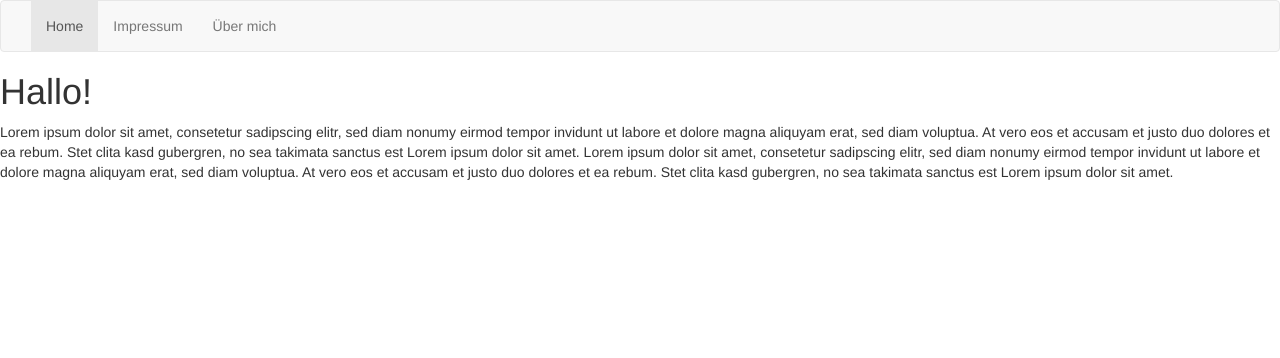
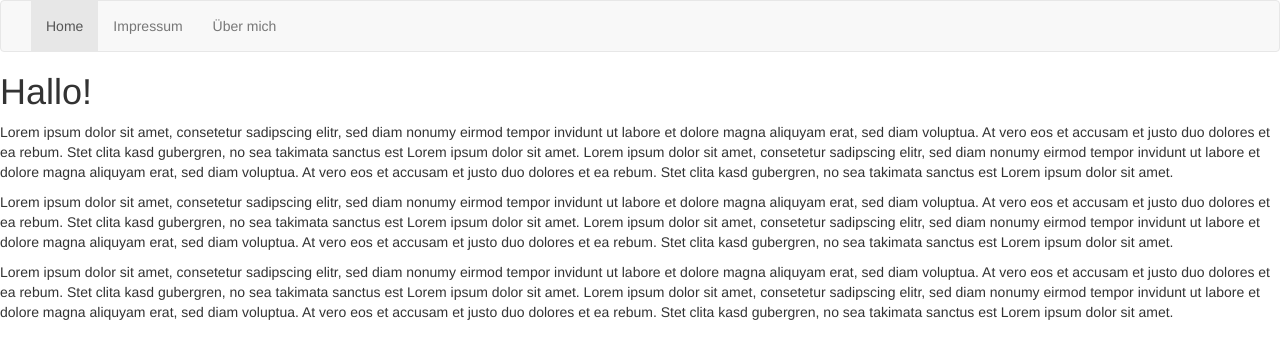
Before and after one commit to seschreier/meineWebseite-1, a plain HTML site: page index.html in a window 1280 px wide. Drawn offline with nearby package versions, Linux system fonts and the light colour scheme.

Commit message:
Verdreifachung des Lorem-Ipsum-Textes

```diff
--- a/index.html
+++ b/index.html
@@ -24,6 +24,12 @@
 		<p>
 			Lorem ipsum dolor sit amet, consetetur sadipscing elitr, sed diam nonumy eirmod tempor invidunt ut labore et dolore magna aliquyam erat, sed diam voluptua. At vero eos et accusam et justo duo dolores et ea rebum. Stet clita kasd gubergren, no sea takimata sanctus est Lorem ipsum dolor sit amet. Lorem ipsum dolor sit amet, consetetur sadipscing elitr, sed diam nonumy eirmod tempor invidunt ut labore et dolore magna aliquyam erat, sed diam voluptua. At vero eos et accusam et justo duo dolores et ea rebum. Stet clita kasd gubergren, no sea takimata sanctus est Lorem ipsum dolor sit amet.
 		</p>
+		<p>
+			Lorem ipsum dolor sit amet, consetetur sadipscing elitr, sed diam nonumy eirmod tempor invidunt ut labore et dolore magna aliquyam erat, sed diam voluptua. At vero eos et accusam et justo duo dolores et ea rebum. Stet clita kasd gubergren, no sea takimata sanctus est Lorem ipsum dolor sit amet. Lorem ipsum dolor sit amet, consetetur sadipscing elitr, sed diam nonumy eirmod tempor invidunt ut labore et dolore magna aliquyam erat, sed diam voluptua. At vero eos et accusam et justo duo dolores et ea rebum. Stet clita kasd gubergren, no sea takimata sanctus est Lorem ipsum dolor sit amet.
+		</p>
+		<p>
+			Lorem ipsum dolor sit amet, consetetur sadipscing elitr, sed diam nonumy eirmod tempor invidunt ut labore et dolore magna aliquyam erat, sed diam voluptua. At vero eos et accusam et justo duo dolores et ea rebum. Stet clita kasd gubergren, no sea takimata sanctus est Lorem ipsum dolor sit amet. Lorem ipsum dolor sit amet, consetetur sadipscing elitr, sed diam nonumy eirmod tempor invidunt ut labore et dolore magna aliquyam erat, sed diam voluptua. At vero eos et accusam et justo duo dolores et ea rebum. Stet clita kasd gubergren, no sea takimata sanctus est Lorem ipsum dolor sit amet.
+		</p>
 		<script src="https://ajax.googleapis.com/ajax/libs/jquery/1.11.1/jquery.min.js"></script>
 		<script src="js/bootstrap.min.js"></script>
 	</body>
```
